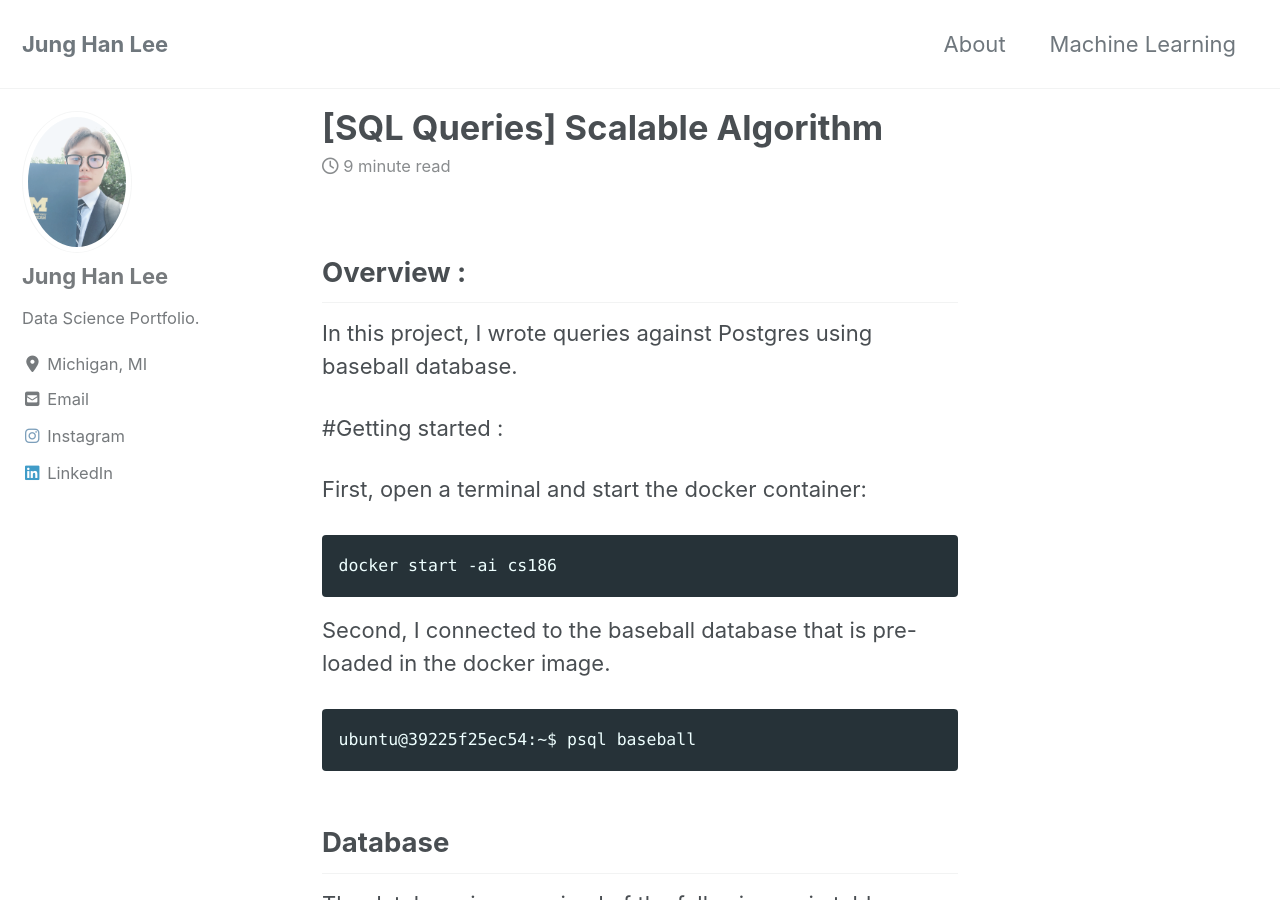
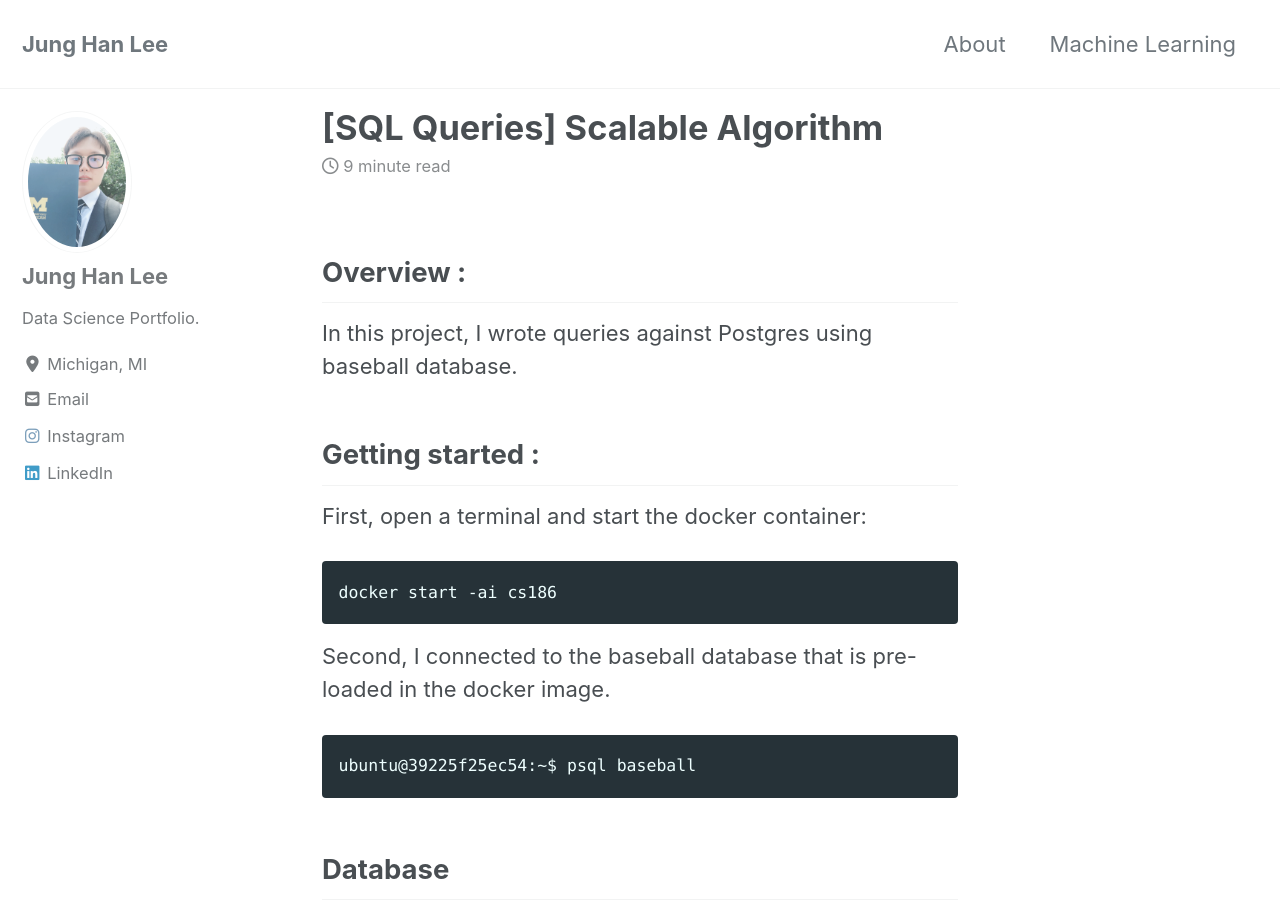
Before and after one commit to jung-han-lee/jung-han-lee.github.io, a Jekyll site: the page built from _posts/2020-05-10-sql.md, in a window 1280 px wide and 900 px high. Built offline with Jekyll 4.4.1, drawn with Linux system fonts in a browser that asks for light colours; cached includes are drawn as plain includes; nearby versions of some CDN libraries.

Commit message:
new github

````diff
--- a/_posts/2020-05-10-sql.md
+++ b/_posts/2020-05-10-sql.md
@@ -10,7 +10,7 @@ mathjax: "true"
 ## Overview :
 In this project, I wrote queries against Postgres using baseball database.
 
-#Getting started :
+## Getting started :
 
 First, open a terminal and start the docker container:
 ```
````
